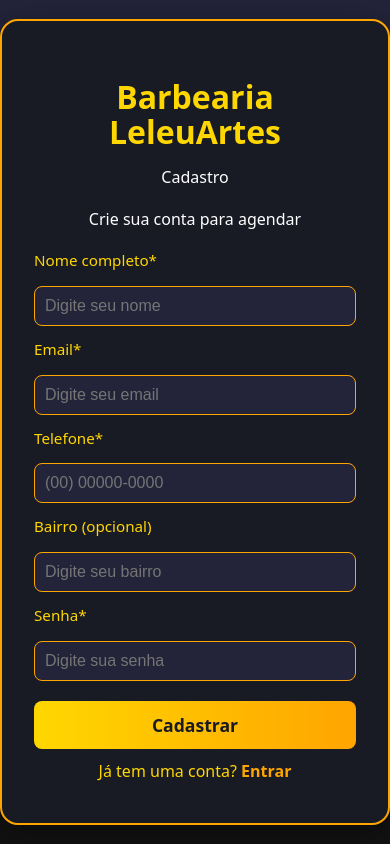
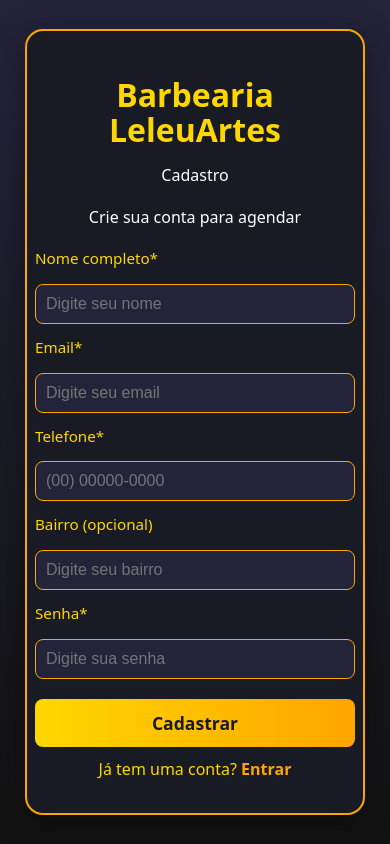
Before and after one commit to LeleuArtes/agenda, a Vue app: page /cadastro in a window 390 px wide. Built offline with nearby package versions, Linux system fonts and the light colour scheme.

Commit message:
fix: adiciona tipagem do router e remove import não usado

```diff
--- a/src/pages/cadastro.vue
+++ b/src/pages/cadastro.vue
@@ -71,10 +71,21 @@ async function signup() {
   border: 2px solid #FFA500;
   border-radius: 18px;
   box-shadow: 0 8px 32px #0006;
-  padding: 36px 32px 24px 32px;
-  max-width: 350px;
-  width: 100%;
+  padding: 36px 16px 24px 16px;
+  max-width: 320px;
+  width: 90vw;
+  margin-left: auto;
+  margin-right: auto;
   text-align: center;
+}
+@media (max-width: 600px) {
+  .card {
+    max-width: 320px;
+    width: 90vw;
+    padding: 24px 8px 16px 8px;
+    margin-left: auto;
+    margin-right: auto;
+  }
 }
 .highlight {
   color: #FFD700;
--- a/src/pages/cliente/agendamento.vue
+++ b/src/pages/cliente/agendamento.vue
@@ -1,6 +1,6 @@
 <template>
   <div class="agendamento-bg">
-    <div class="agendamento-card">
+    <div class="agendamento-card card">
       <div class="leleuartes-titulo">LeleuArtes</div>
       <h1 class="highlight">Agendamento de Serviços</h1>
       <div class="calendar-section calendar-center">
@@ -299,7 +299,27 @@ function irParaHistorico() {
   width: 100%;
   text-align: center;
 }
-
+.card {
+  background: #181a24;
+  border: 2px solid #FFA500;
+  border-radius: 18px;
+  box-shadow: 0 8px 32px #0006;
+  padding: 36px 16px 24px 16px;
+  max-width: 320px;
+  width: 90vw;
+  margin-left: auto;
+  margin-right: auto;
+  text-align: center;
+}
+@media (max-width: 600px) {
+  .card {
+    max-width: 320px;
+    width: 90vw;
+    padding: 24px 8px 16px 8px;
+    margin-left: auto;
+    margin-right: auto;
+  }
+}
 .highlight {
   color: #FFD700;
   font-size: 2rem;
--- a/src/pages/cliente/historico.vue
+++ b/src/pages/cliente/historico.vue
@@ -1,6 +1,6 @@
 <template>
   <div class="agendamento-bg">
-    <div class="agendamento-card">
+    <div class="agendamento-card card">
       <h1 class="highlight">Histórico de Agendamentos</h1>
       <div v-if="agendamentos.length === 0">Nenhum agendamento encontrado.</div>
       <div v-for="ag in agendamentos" :key="ag.id" class="agendamento-item">
@@ -76,6 +76,27 @@ function voltar() {
   width: 100%;
   text-align: center;
 }
+.card {
+  background: #181a24;
+  border: 2px solid #FFA500;
+  border-radius: 18px;
+  box-shadow: 0 8px 32px #0006;
+  padding: 36px 16px 24px 16px;
+  max-width: 320px;
+  width: 90vw;
+  margin-left: auto;
+  margin-right: auto;
+  text-align: center;
+}
+@media (max-width: 600px) {
+  .card {
+    max-width: 320px;
+    width: 90vw;
+    padding: 24px 8px 16px 8px;
+    margin-left: auto;
+    margin-right: auto;
+  }
+}
 .highlight {
   color: #FFD700;
   font-size: 2rem;
```
